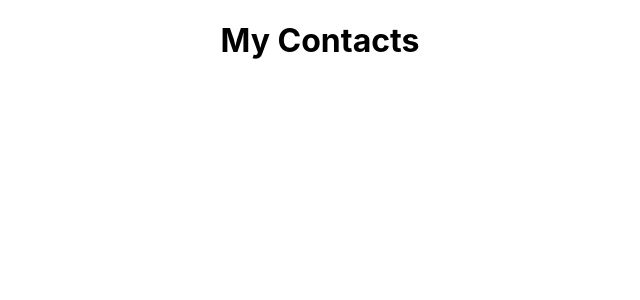
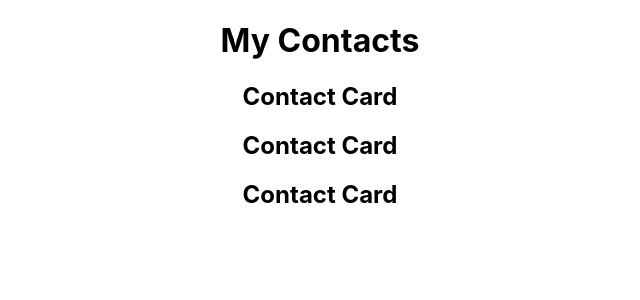
Before and after one commit to johncanero/my-contacts, a React (Create React App) app: page / in a window 1280 px wide. Shown: the top 300 px of the page, without its empty margins (320-960 px from the left). Built offline with nearby package versions, Linux system fonts and the light colour scheme.

Commit message:
Sttarting Components

```diff
--- a/src/App.js
+++ b/src/App.js
@@ -1,11 +1,12 @@
 import './App.css';
+import Header from './components/Header';
+import Contacts from './components/Contacts';
 
 function App() {
   return (
     <div className="App">
-        {/* Header */}
-        {/* Contacts */}
-        <h1>My Contacts</h1>
+        <Header />
+        <Contacts />
     </div>
   );
 }
--- /dev/null
+++ b/src/components/Contacts.js
@@ -0,0 +1,11 @@
+const Contacts = () => {
+  return (
+    <div>
+        <h2>Contact Card</h2>
+        <h2>Contact Card</h2>
+        <h2>Contact Card</h2>
+    </div>
+  )
+}
+
+export default Contacts
--- /dev/null
+++ b/src/components/Header.js
@@ -0,0 +1,9 @@
+const Header = () => {
+  return (
+    <div>
+        <h1>My Contacts</h1>
+    </div>
+  )
+}
+
+export default Header
```
